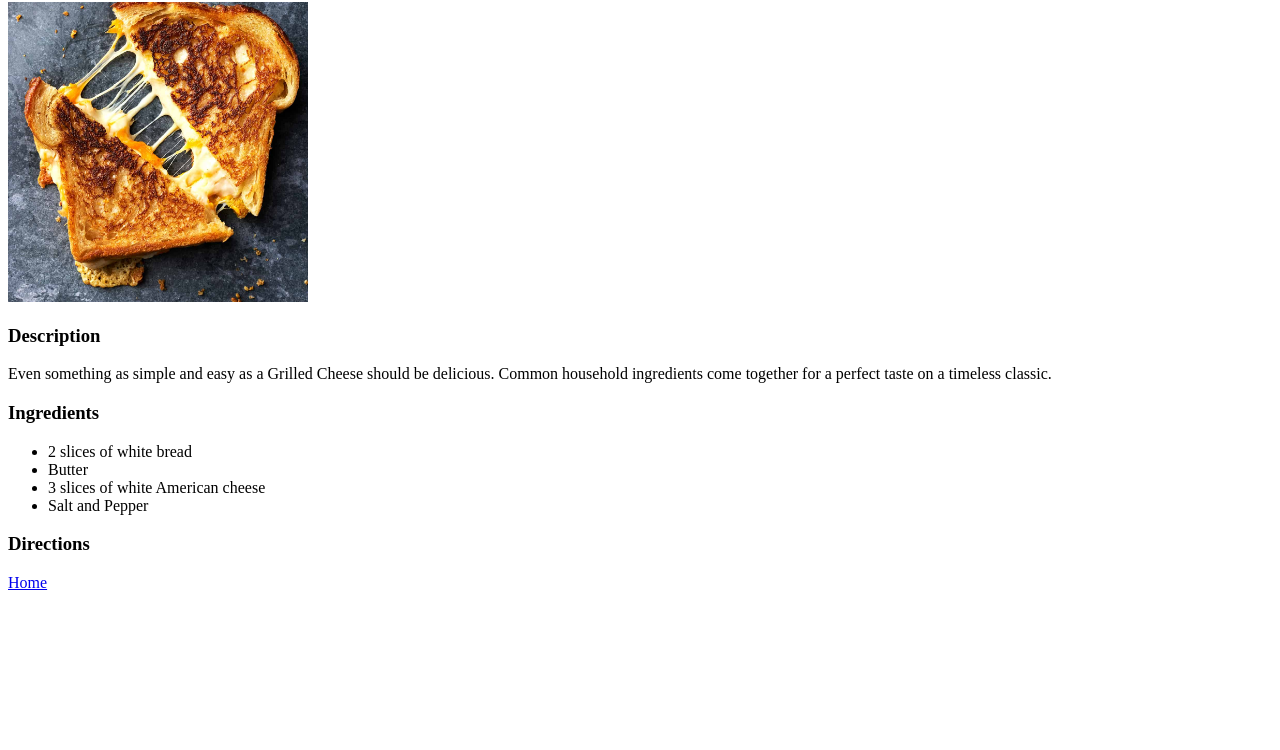
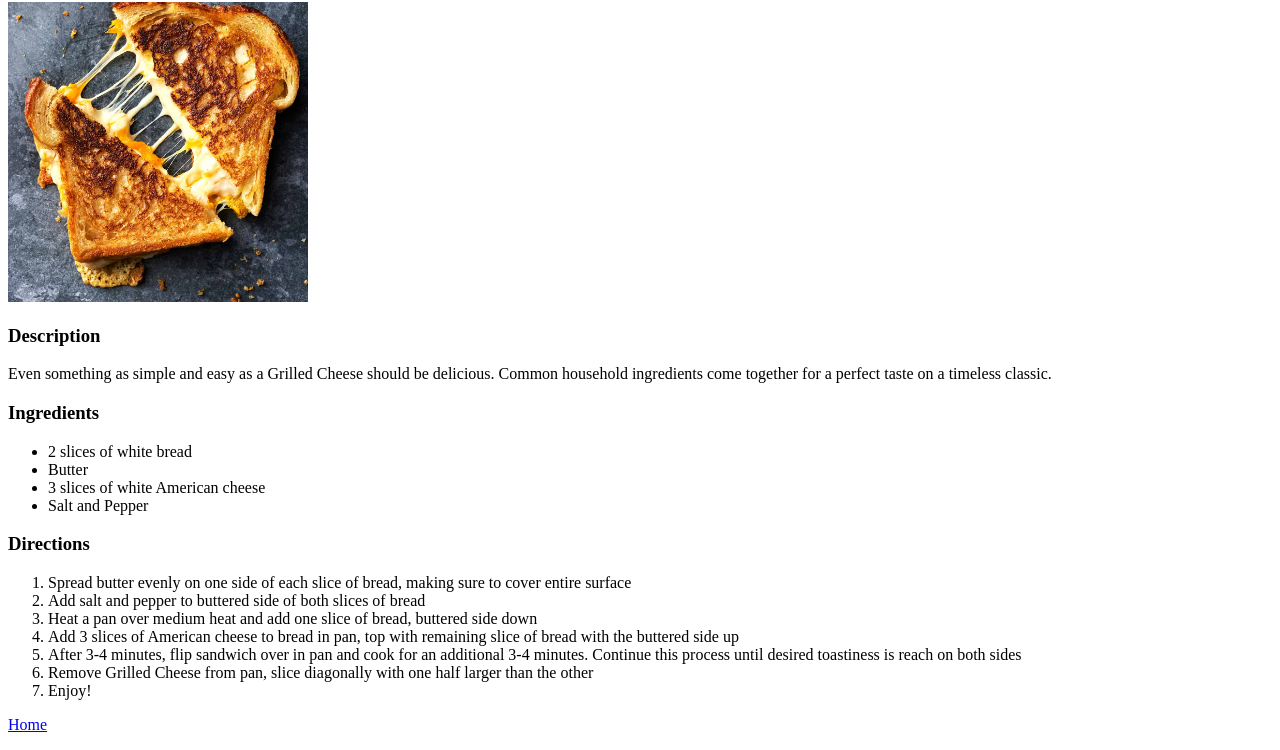
Before and after one commit to Russ733/odin-recipes, a plain HTML site: page recipes/grilled-cheese.html in a window 1280 px wide. Shown: the part 78-828 px from the top of the page. Before the commit the page ends 800 px from the top, so only its background shows below. Drawn offline with Linux system fonts and the light colour scheme.

Commit message:
Add directions

```diff
--- a/recipes/grilled-cheese.html
+++ b/recipes/grilled-cheese.html
@@ -25,6 +25,15 @@
             </ul>
 
     <h3>Directions</h3>
+            <ol>
+                <li>Spread butter evenly on one side of each slice of bread, making sure to cover entire surface</li>
+                <li>Add salt and pepper to buttered side of both slices of bread</li>
+                <li>Heat a pan over medium heat and add one slice of bread, buttered side down</li>
+                <li>Add 3 slices of American cheese to bread in pan, top with remaining slice of bread with the buttered side up</li>
+                <li>After 3-4 minutes, flip sandwich over in pan and cook for an additional 3-4 minutes. Continue this process until desired toastiness is reach on both sides</li>
+                <li>Remove Grilled Cheese from pan, slice diagonally with one half larger than the other</li>
+                <li>Enjoy!</li>
+            </ol>
 
     <p><a href="../index.html">Home</a></p>
 
```
